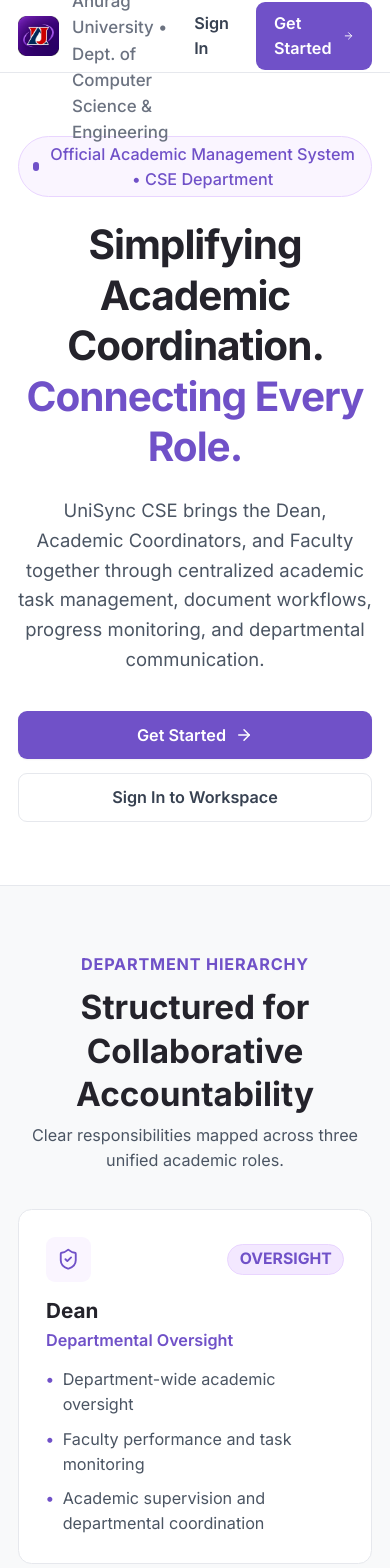
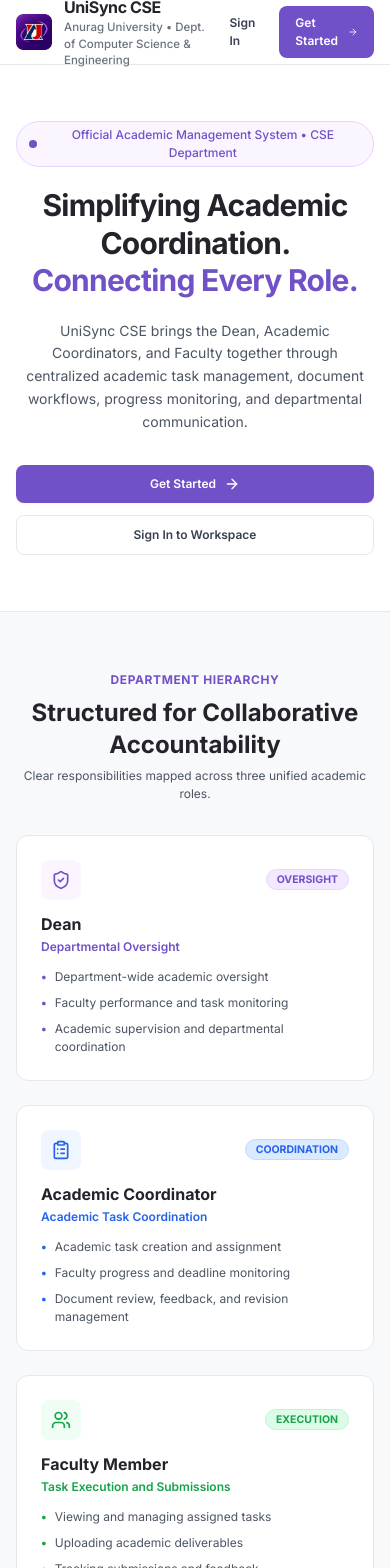
Before and after one commit to ananyaa241/UniSync-Anurag-University, a React (Vite) app in the folder client/: page / in a window 390 px wide. Shown: the top 1568 px of the page. Built offline with nearby package versions, Linux system fonts and the light colour scheme; no server answers.

Commit message:
Calibrate typography to standard web application font size across desktop and mobile

```diff
--- a/client/src/components/layout/Header.tsx
+++ b/client/src/components/layout/Header.tsx
@@ -111,7 +111,7 @@ export const Header: React.FC<HeaderProps> = ({ onToggleSidebar }) => {
       )}
 
       {/* Main Bar */}
-      <div className="min-h-[4rem] px-4 py-2 flex items-center justify-between">
+      <div className="h-14 px-4 flex items-center justify-between">
         <div className="flex items-center space-x-3">
           <button
             onClick={onToggleSidebar}
--- a/client/src/components/layout/Sidebar.tsx
+++ b/client/src/components/layout/Sidebar.tsx
@@ -147,8 +147,8 @@ export const Sidebar: React.FC<SidebarProps> = ({ onCloseMobile }) => {
       </div>
 
       {/* Navigation list */}
-      <nav className="flex-1 overflow-y-auto px-2.5 py-3 space-y-1.5">
-        <div className="px-3 py-1.5 text-xs font-semibold uppercase tracking-wider text-gray-400">
+      <nav className="flex-1 overflow-y-auto px-2 py-3 space-y-1">
+        <div className="px-3 py-1.5 text-[11px] font-semibold uppercase tracking-wider text-gray-400">
           Academic Workspace
         </div>
         {filteredLinks.map((item) => {
@@ -159,14 +159,14 @@ export const Sidebar: React.FC<SidebarProps> = ({ onCloseMobile }) => {
               to={item.to}
               onClick={onCloseMobile}
               className={({ isActive }) =>
-                `flex items-center space-x-3 px-3.5 py-2.5 rounded-lg text-sm sm:text-base font-medium transition-colors ${
+                `flex items-center space-x-3 px-3 py-2 rounded-lg text-sm font-medium transition-colors ${
                   isActive
                     ? 'bg-[#7051C8] text-white shadow-sm'
                     : 'text-gray-200 hover:bg-[#50305F] hover:text-white'
                 }`
               }
             >
-              <Icon className="w-5 h-5 shrink-0 text-gray-300" />
+              <Icon className="w-4 h-4 shrink-0 text-gray-300" />
               <span className="truncate">{item.label}</span>
             </NavLink>
           );
@@ -174,14 +174,14 @@ export const Sidebar: React.FC<SidebarProps> = ({ onCloseMobile }) => {
       </nav>
 
       {/* User profile footer */}
-      <div className="p-3.5 border-t border-[#50305F] bg-[#301a3b]">
+      <div className="p-3 border-t border-[#50305F] bg-[#301a3b]">
         <div className="flex items-center space-x-3">
-          <div className="w-9 h-9 rounded-full bg-[#7051C8] flex items-center justify-center font-bold text-sm text-white uppercase shrink-0">
+          <div className="w-8 h-8 rounded-full bg-[#7051C8] flex items-center justify-center font-bold text-xs text-white uppercase shrink-0">
             {user.fullName.charAt(0)}
           </div>
           <div className="min-w-0 flex-1">
-            <p className="text-sm font-semibold text-white truncate">{user.fullName}</p>
-            <p className="text-xs text-gray-300 truncate">
+            <p className="text-xs font-semibold text-white truncate">{user.fullName}</p>
+            <p className="text-[11px] text-gray-300 truncate">
               {role === 'HOD' ? 'Dean' : user.designation || 'Faculty'} • {user.department || 'CSE'}
             </p>
           </div>
--- a/client/src/index.css
+++ b/client/src/index.css
@@ -3,73 +3,58 @@
 @tailwind utilities;
 
 @layer base {
-  /* Generous, high-legibility fluid typography designed for effortless reading & operation:
-     - Mobile (<640px): 18px root font size (large, clear, touch-friendly, zero iOS zoom issues)
-     - Tablet (640px-1024px): 19.5px
-     - Desktop (1024px-1440px): 21px
-     - Large Desktop (>=1440px): 22px
+  /* Standard web application typography:
+     - Root font-size: 16px across all modern viewports (industry standard)
+     - Clean, crisp font rendering with -webkit-font-smoothing
   */
   html {
-    font-size: 18px;
+    font-size: 16px;
     -webkit-text-size-adjust: 100%;
-  }
-
-  @media (min-width: 640px) {
-    html {
-      font-size: 19.5px;
-    }
-  }
-
-  @media (min-width: 1024px) {
-    html {
-      font-size: 21px;
-    }
-  }
-
-  @media (min-width: 1440px) {
-    html {
-      font-size: 22px;
-    }
   }
 
   body {
     @apply bg-[#F7F8FA] text-[#24232B] font-sans antialiased;
-    font-size: 1.05rem;
-    line-height: 1.6;
+    font-size: 0.9375rem; /* 15px - standard enterprise web app body */
+    line-height: 1.5;
   }
 
-  /* Form controls and interactive buttons: large, effortless touch targets */
+  /* Form controls and interactive elements */
   input, select, textarea {
-    font-size: 1.05rem !important;
-    min-height: 44px;
+    font-size: 0.9375rem;
+  }
+
+  /* Ensure mobile form fields are at least 16px to prevent iOS Safari auto-zoom */
+  @media (max-width: 640px) {
+    input, select, textarea {
+      font-size: 16px !important;
+    }
   }
 
   button {
-    font-size: 1rem;
-    min-height: 40px;
+    font-size: 0.875rem;
   }
 }
 
-/* Scaled arbitrary tiny classes so that no element is ever microscopic or difficult to read */
+/* Precise, well-proportioned micro classes for tags and status badges */
 .text-\[10px\] {
-  font-size: 0.875rem !important; /* ~16px mobile, ~18.5px desktop */
-  line-height: 1.35rem !important;
+  font-size: 10.5px !important;
+  line-height: 0.95rem !important;
 }
 
 .text-\[11px\] {
-  font-size: 0.9375rem !important; /* ~17px mobile, ~19.5px desktop */
-  line-height: 1.45rem !important;
+  font-size: 11.5px !important;
+  line-height: 1.05rem !important;
 }
 
 .text-\[12px\] {
-  font-size: 1rem !important; /* ~18px mobile, ~21px desktop */
-  line-height: 1.5rem !important;
+  font-size: 12.5px !important;
+  line-height: 1.15rem !important;
 }
 
 /* Custom scrollbars */
 ::-webkit-scrollbar {
-  width: 8px;
-  height: 8px;
+  width: 6px;
+  height: 6px;
 }
 ::-webkit-scrollbar-track {
   background: transparent;
--- a/client/tailwind.config.js
+++ b/client/tailwind.config.js
@@ -27,13 +27,13 @@ export default {
         }
       },
       fontSize: {
-        'xs': ['0.9rem', { lineHeight: '1.4rem' }],
-        'sm': ['1.025rem', { lineHeight: '1.55rem' }],
-        'base': ['1.15rem', { lineHeight: '1.7rem' }],
-        'lg': ['1.3rem', { lineHeight: '1.85rem' }],
-        'xl': ['1.55rem', { lineHeight: '2.1rem' }],
-        '2xl': ['1.85rem', { lineHeight: '2.4rem' }],
-        '3xl': ['2.25rem', { lineHeight: '2.75rem' }],
+        'xs': ['0.75rem', { lineHeight: '1.125rem' }],   // 12px
+        'sm': ['0.875rem', { lineHeight: '1.25rem' }],   // 14px
+        'base': ['1rem', { lineHeight: '1.5rem' }],       // 16px
+        'lg': ['1.125rem', { lineHeight: '1.75rem' }],   // 18px
+        'xl': ['1.25rem', { lineHeight: '1.75rem' }],    // 20px
+        '2xl': ['1.5rem', { lineHeight: '2rem' }],       // 24px
+        '3xl': ['1.875rem', { lineHeight: '2.25rem' }],  // 30px
       },
       fontFamily: {
         sans: ['Inter', 'sans-serif'],
```
